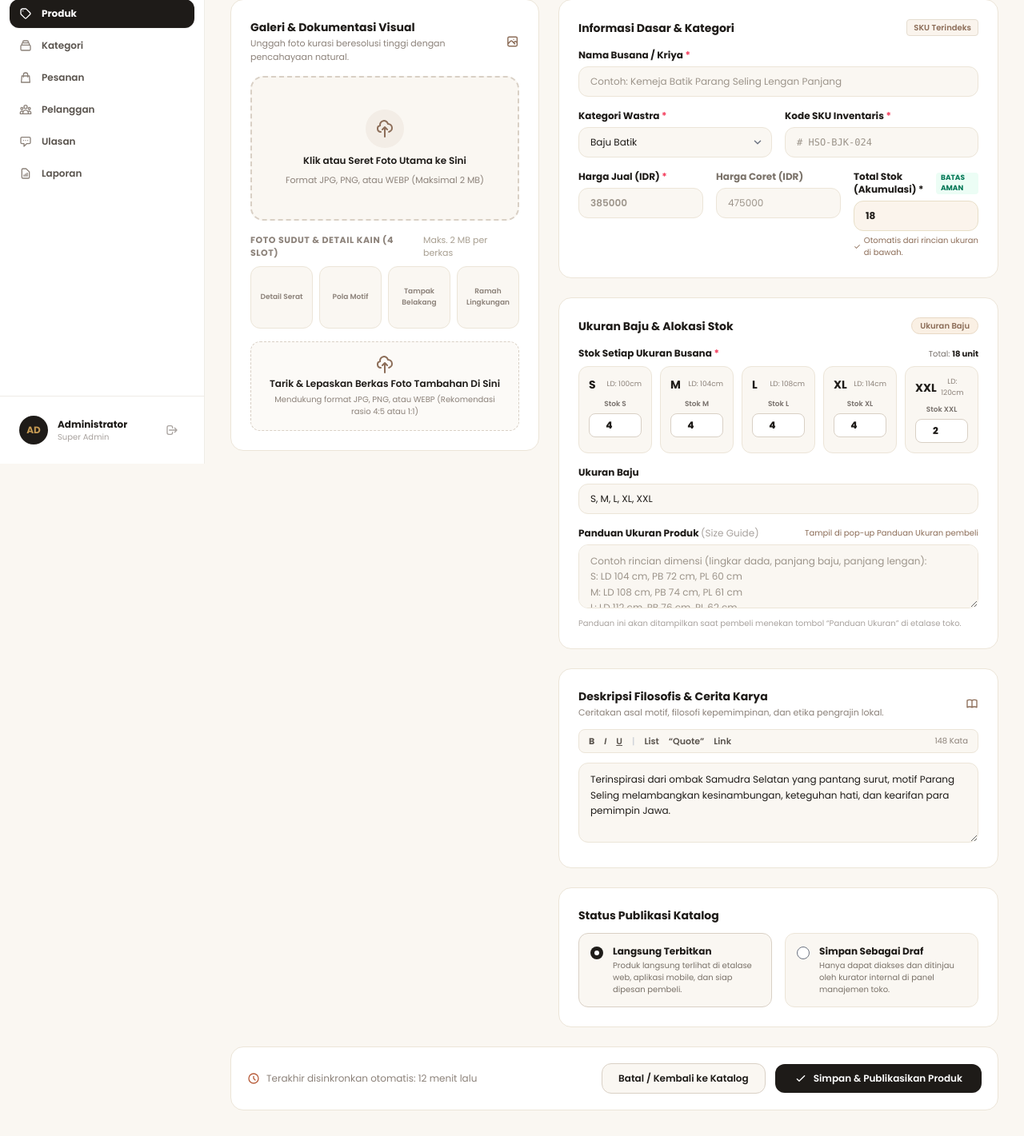
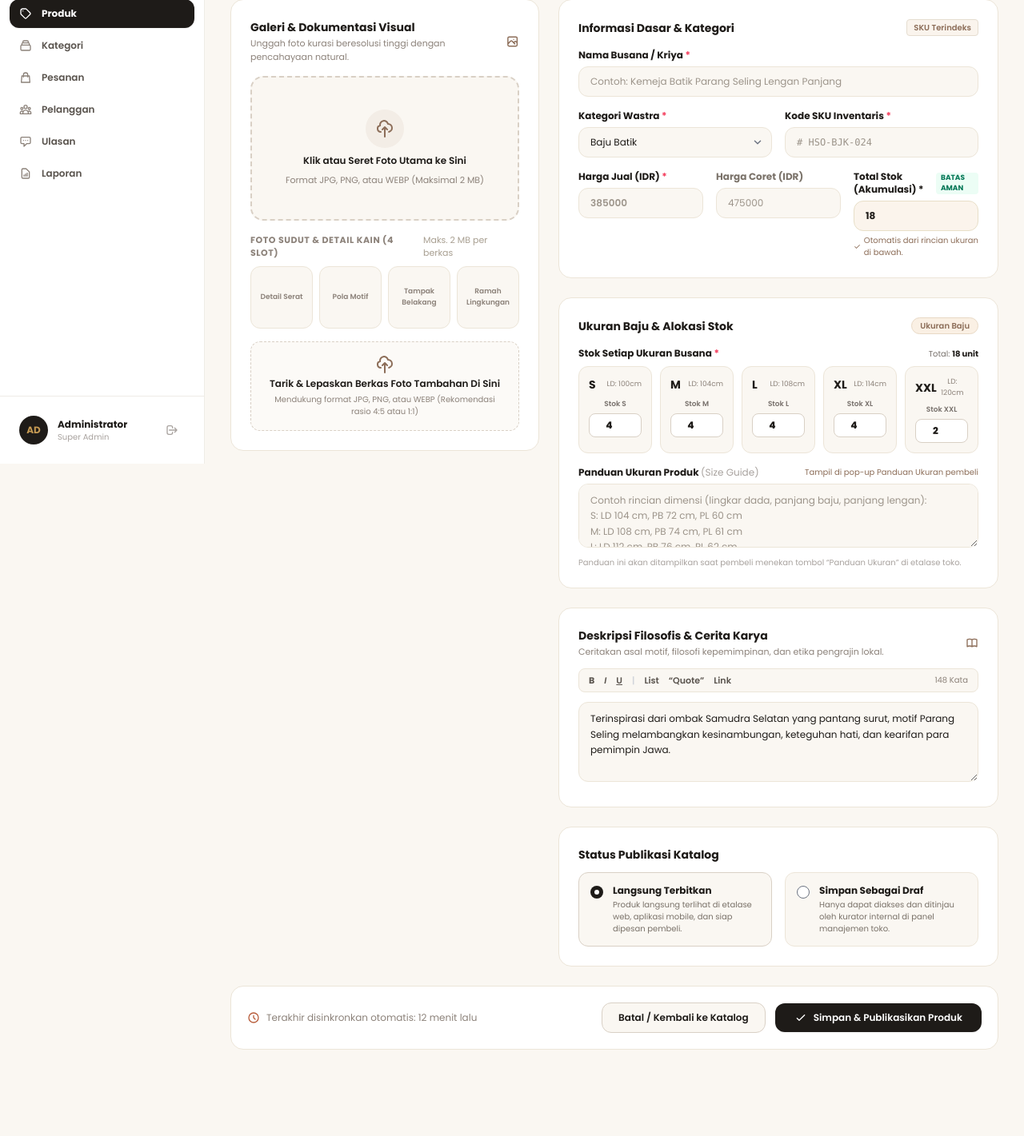
Before and after one commit to kevinrizaldi/websitebatik, a Laravel app: page /admin/produk/create in a window 1280 px wide. Shown: the part 220-1641 px from the top of the page at 80% size. After the commit the page ends 1533 px from the top, so only its background shows below. Run offline with Laravel 12, Linux system fonts and the light colour scheme; a user stored in the database is signed in; data comes from the database, SQL or seed files in the repository; style sheets or scripts are compiled from the project's sources; parts of the project's set-up code (start-up, migrations or seed data) failed here and were passed over.

Commit message:
refactor: hapus kolom input ukuran baju yang redundan di form tambah dan edit produk

```diff
--- a/app/Http/Controllers/ProdukController.php
+++ b/app/Http/Controllers/ProdukController.php
@@ -150,6 +150,8 @@ class ProdukController extends Controller
 
         if ($request->filled('ukuran')) {
             $validated['ukuran'] = $request->input('ukuran');
+        } elseif (empty($validated['ukuran'])) {
+            $validated['ukuran'] = $isKainBatik ? 'Lembaran Kain' : 'S, M, L, XL, XXL';
         }
 
         $validated['stok'] = (int) ($validated['stok'] ?? 0);
@@ -272,6 +274,8 @@ class ProdukController extends Controller
 
         if ($request->filled('ukuran')) {
             $validated['ukuran'] = $request->input('ukuran');
+        } elseif (empty($validated['ukuran'])) {
+            $validated['ukuran'] = $isKainBatik ? 'Lembaran Kain' : 'S, M, L, XL, XXL';
         }
 
         $validated['stok'] = (int) ($validated['stok'] ?? $produk->stok);
--- a/resources/views/produk/create.blade.php
+++ b/resources/views/produk/create.blade.php
@@ -332,18 +332,8 @@
                             </div>
                         </div>
 
-                        {{-- Ukuran Baju Row --}}
-                        <div>
-                            <label class="block text-xs font-bold text-[#1E1B18] mb-1.5">
-                                Ukuran Baju
-                            </label>
-                            <input type="text"
-                                   name="ukuran"
-                                   value="{{ old('ukuran', 'S, M, L, XL, XXL') }}"
-                                   placeholder="Contoh: S, M, L, XL, XXL"
-                                   class="w-full py-2.5 px-3.5 rounded-xl border border-[#ECE5D8] bg-[#FAF7F2] text-xs text-[#1E1B18] placeholder-[#9C948A] focus:outline-none focus:ring-2 focus:ring-[#8C6D58] focus:bg-white transition">
-                            <input type="hidden" name="material" value="{{ old('material', 'Katun Primissima Halus 60s, Batik Cap kombinasi Tulis canting tembaga') }}">
-                        </div>
+                        {{-- Hidden inputs --}}
+                        <input type="hidden" name="material" value="{{ old('material', 'Katun Primissima Halus 60s, Batik Cap kombinasi Tulis canting tembaga') }}">
 
                         {{-- Panduan Ukuran Produk --}}
                         <div x-show="!isKain" x-transition>
```
Also changed, not shown: resources/views/produk/edit.blade.php (+2 -12 lines).
